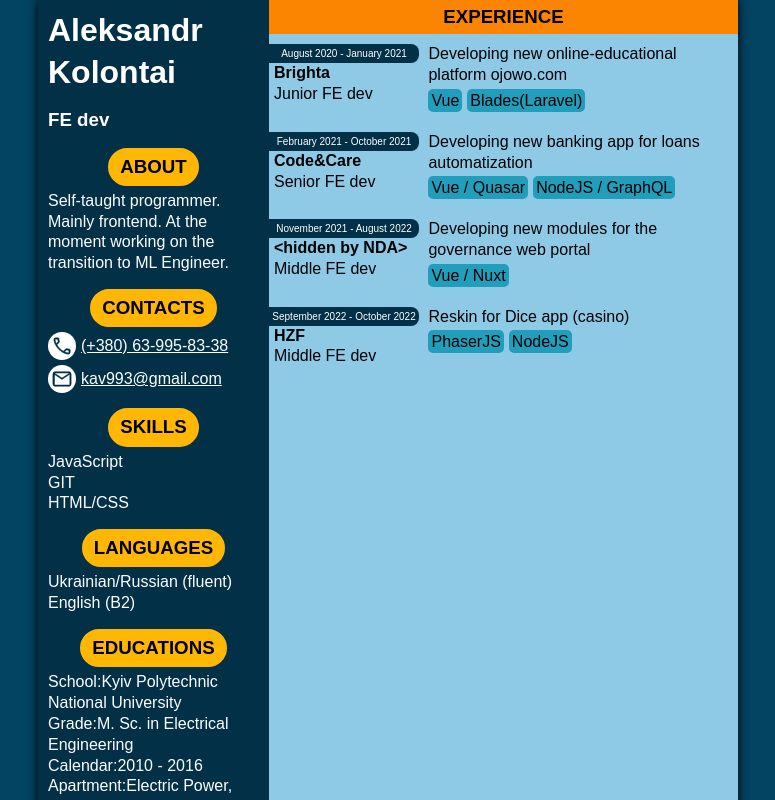
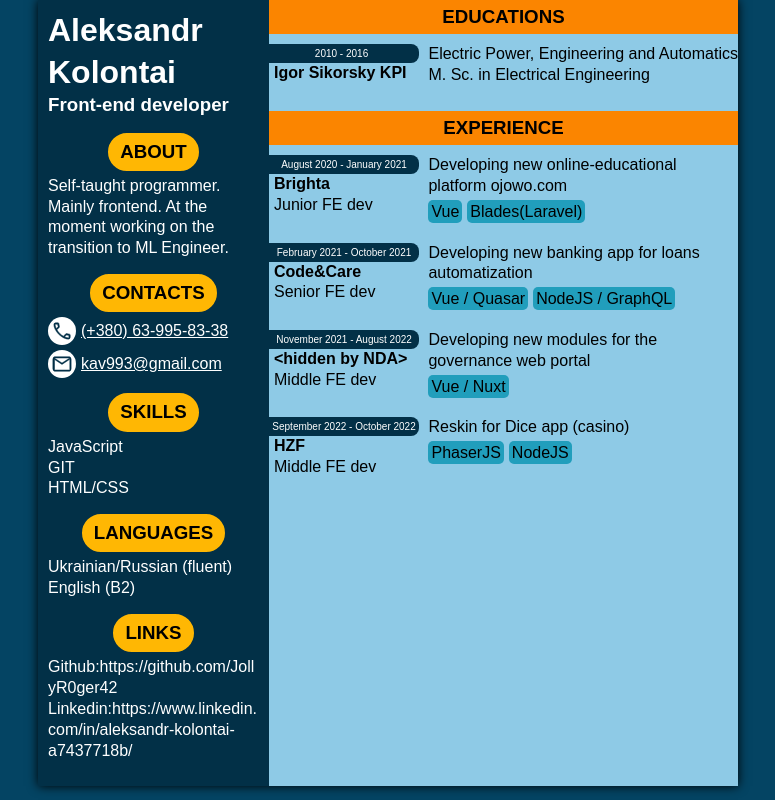
Before and after one commit to JollyR0ger42/portfolio, a Nuxt app: page / in a window 1280 px wide. Shown: the whole page, without its empty margins (252-1027 px from the left). Built offline with nearby package versions, Linux system fonts and the light colour scheme.

Commit message:
add BlockEducation

```diff
--- a/app.vue
+++ b/app.vue
@@ -58,32 +58,6 @@
           {{language}}
         </p>
       </div>
-      <!-- EDUCATIONS -->
-      <div class="app__educations column">
-        <h3 class="app__subtitle">Educations</h3>
-        <div
-          v-for="(education, idx) in summary.educations"
-          :key="idx"
-          class="app__education"
-        >
-          <div>
-            <span>School:</span>
-            <span>{{education.institution}}</span>
-          </div>
-          <div>
-            <span>Grade:</span>
-            <span>{{education.degree}}</span>
-          </div>
-          <div>
-            <span>Calendar:</span>
-            <span>{{education.years}}</span>
-          </div>
-          <div>
-            <span>Apartment:</span>
-            <span>{{education.department}}</span>
-          </div>
-        </div>
-      </div>
       <!-- LINKS -->
       <div class="app__links column">
         <h3 class="app__subtitle">Links</h3>
@@ -98,13 +72,23 @@
       </div>
     </div>
     <div class="app__right">
-      <div class="app__experience__wrapper">
-        <!-- EXPERIENCE -->
+      <!-- EDUCATIONS -->
+      <div class="app__educations column">
+        <h3 class="app__subtitle2">Educations</h3>
+        <BlockEducation
+          v-for="(education, idx) in summary.educations"
+          :key="idx"
+          class="app__education"
+          :education="education"
+        />
+      </div>
+      <!-- EXPERIENCE -->
+      <div class="app__experience">
         <h3 class="app__subtitle2">Experience</h3>
         <BlockExperience
           v-for="(experience, idx) in summary.experience"
           :key="idx"
-          class="app__experience"
+          class="app__experience__block"
           :experience="experience"
         />
       </div>
@@ -127,6 +111,14 @@ import summary from "~/assets/summary.json";
   font-size: 16px;
   box-shadow: 0px 0px 10px #000;
   width: 700px;
+
+  &__name {
+    margin-bottom: 0px !important;
+  }
+
+  &__educations {
+    margin-bottom: 20px;
+  }
 
   &__contacts {
     &__icon {
--- a/assets/summary.json
+++ b/assets/summary.json
@@ -1,6 +1,6 @@
 {
   "name": "Aleksandr Kolontai",
-  "position": "FE dev",
+  "position": "Front-end developer",
   "contacts": {
     "phone": "(+380) 63-995-83-38",
     "mail": "kav993@gmail.com"
@@ -14,7 +14,7 @@
   "languages": ["Ukrainian/Russian (fluent)", "English (B2)"],
   "educations": [
     {
-      "institution": "Kyiv Polytechnic National University",
+      "institution": "Igor Sikorsky KPI",
       "degree": "M. Sc. in Electrical Engineering",
       "years": "2010 - 2016",
       "department": "Electric Power, Engineering and Automatics"
--- /dev/null
+++ b/components/BlockEducation.vue
@@ -0,0 +1,48 @@
+<template>
+  <div class="block-education">
+    <div class="block-education__left">
+      <p class="block-education__time">{{education.years}}</p>
+      <p class="block-education__institution">{{education.institution}}</p>
+    </div>
+    <div class="block-education__right">
+      <p>{{education.department}}</p>
+      <p>{{education.degree}}</p>
+    </div>
+  </div>
+</template>
+
+<script setup>
+defineProps({ education: Object });
+</script>
+
+<style lang="scss" scoped>
+.block-education {
+  width: 100%;
+  display: flex;
+  justify-content: space-between;
+  padding: 5px 0;
+
+  &__institution {
+    font-weight: bold;
+    padding-left: 5px;
+  }
+
+  &__time {
+    font-size: 10px;
+    text-align: center;
+    background-color: var(--dark-blue);
+    color: #fff;
+    margin-left: -5px;
+    padding: 3px;
+    border-radius: 0 8px 8px 0;
+  }
+
+  &__left {
+    width: 32%;
+  }
+
+  &__right {
+    width: 66%;
+  }
+}
+</style>
```
